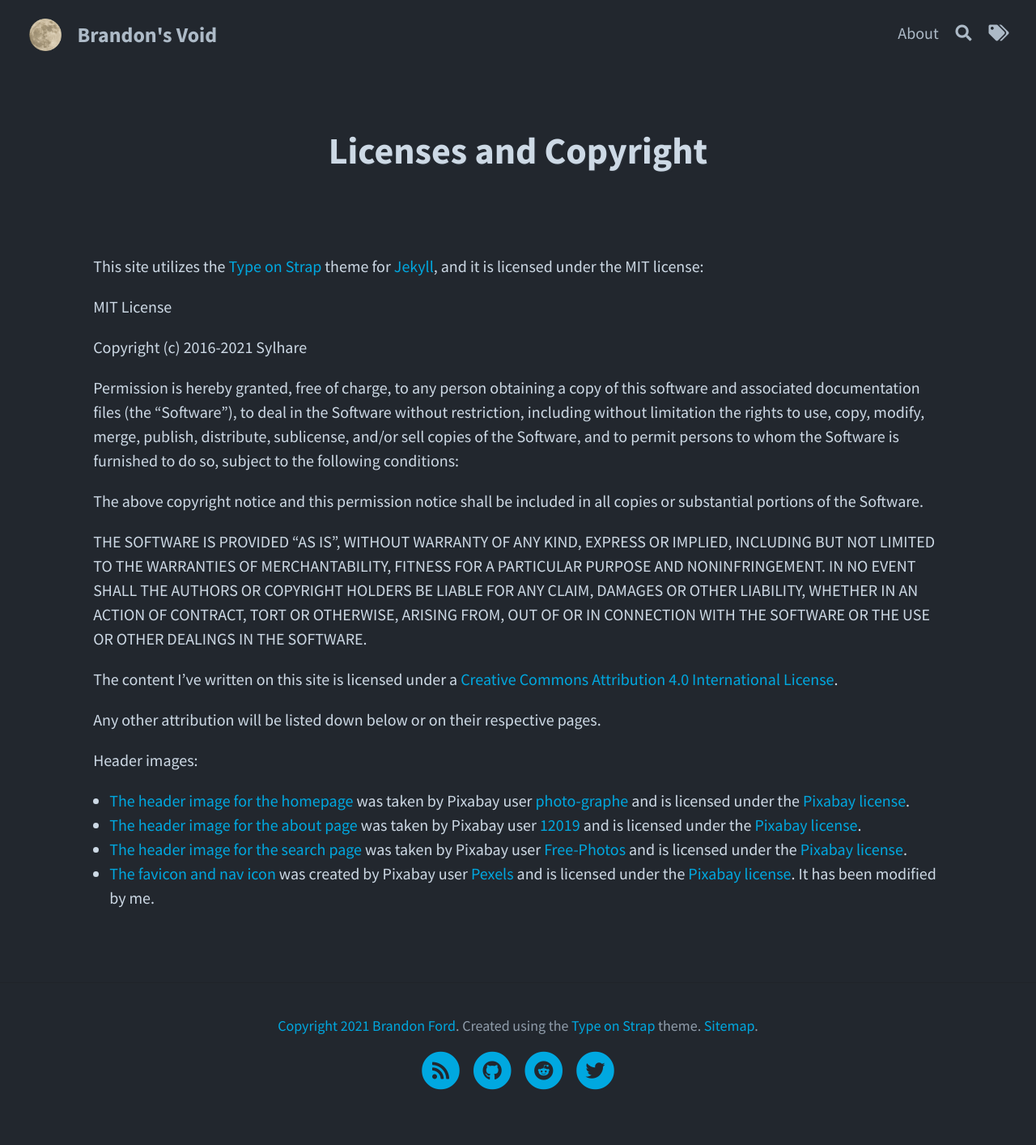
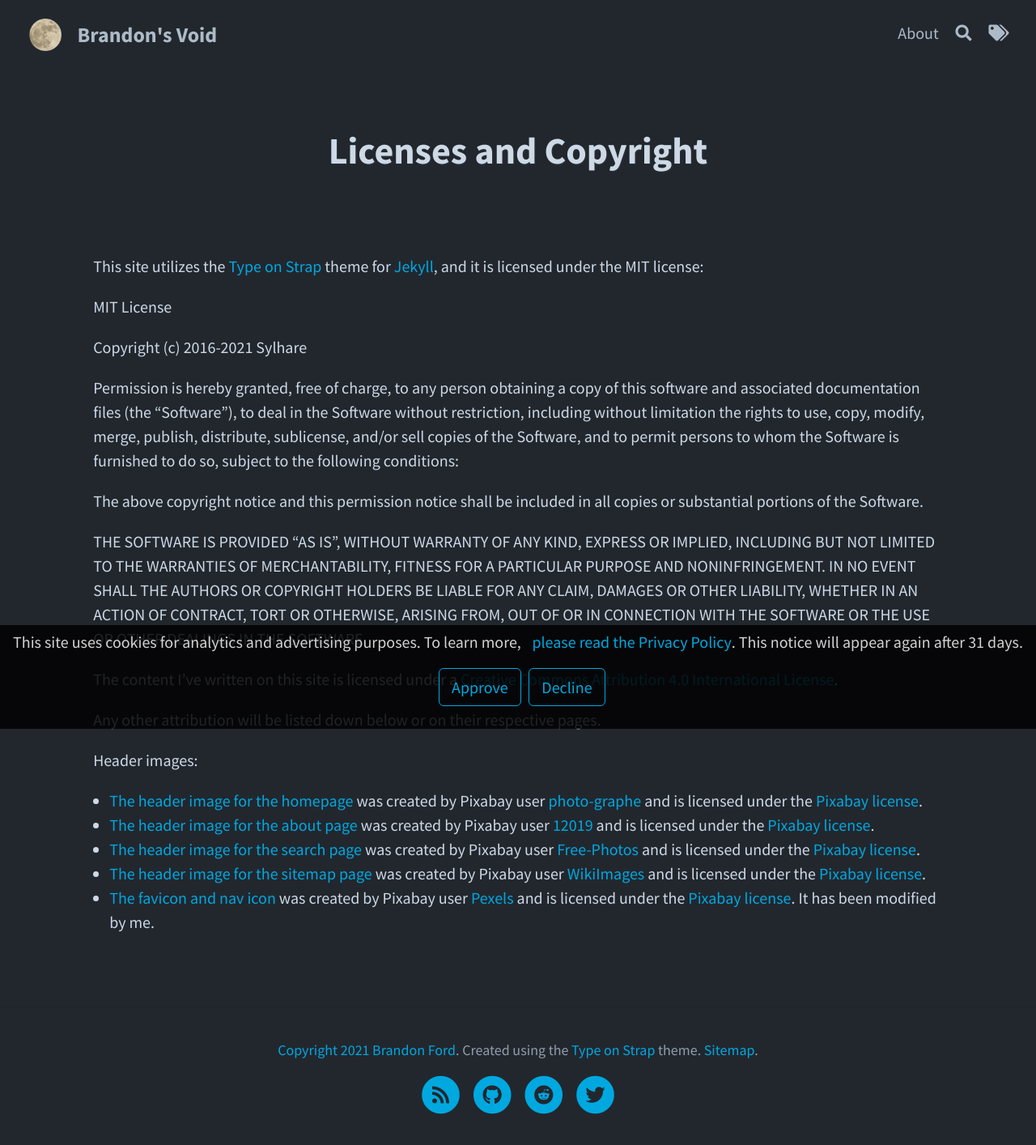
Before and after one commit to brandonrford/brandonrford.github.io, a Jekyll site: the page built from pages/license.md, in a window 1280 px wide. Shown: the whole page at 81% size. Built offline with Jekyll 4.4.1, drawn with Linux system fonts in a browser that asks for light colours; before the commit the page ends 1384 px from its top, so only the background shows below that.

Commit message:
Added Google Analytics Info
Updated to include Google Analytics and AdSense code

```diff
--- a/_config.yml
+++ b/_config.yml
@@ -1,6 +1,6 @@
 # SITE CONFIGURATION
 baseurl: "/"
-url: "https://brandonrford.github.io"
+url: "https://brandonsvoid.com"
 
 # THEME-SPECIFIC CONFIGURATION
 title: Brandon's Void                                # site's title
@@ -22,10 +22,10 @@
 # Features
 # More in the _data folder for share buttons, author and language
 # For layout customization, go to the "_sass > base" folder, and check "_variables.scss"
-katex: false                                             # Enable if using math markup
-mermaid: false                                           # Enable mermaid-js for sequence and diagrams
-google_analytics:                                       # Tracking ID, e.g. "UA-000000-01"
-cookie_consent: false                                   # To respect the usage of cookies
+katex:                                              # Enable if using math markup
+mermaid:                                            # Enable mermaid-js for sequence and diagrams
+google_analytics: G-WZ4J8H6Q3N                                      # Tracking ID, e.g. "UA-000000-01"
+cookie_consent: true                                   # To respect the usage of cookies
 color_theme: dark                                       # auto, dark or light
 
 # PAGINATION
--- a/_data/language.yml
+++ b/_data/language.yml
@@ -12,8 +12,6 @@
 str_previous_page: "Prev"
 str_javascript_required_disqus: "Please enable JavaScript to view comments."
 str_no_result_found: "No result found"
-str_cookie_approve: "Approve"
-str_cookie_disclaimer: "We would like to use third party cookies and scripts to improve the functionality of this website."
 str_months: [January, February, March, April, May, June, July, August, September, October, November, December]
 
 # Localization settings
--- a/_includes/default/head.html
+++ b/_includes/default/head.html
@@ -54,14 +54,14 @@
 
     <!-- Google Analytics / Cookie Consent -->
     <script>
-      const cookieName = 'cookie-notice-dismissed-{{ site.url }}';
-      const isCookieConsent = '{{ site.cookie_consent }}';
-      const analyticsName = '{{ site.google_analytics }}';
+        const cookieName = 'cookie-notice-dismissed-{{ site.url }}';
+        const isCookieConsent = '{{ site.cookie_consent }}';
+        const analyticsName = '{{ site.google_analytics }}';
     </script>
 
     {% if site.cookie_consent %}
-        <span id="cookie-notice"><span>{{ site.data.language.str_cookie_disclaimer | default: "We would like to use third party cookies and scripts to improve the functionality of this website." }}
-          </span><a id="cookie-notice-accept" class="button">{{ site.data.language.str_cookie_approve | default: "Approve" }}</a>
+        <span id="cookie-notice"><span>This site uses cookies for analytics and advertising purposes. To learn more, <a href="/privacy/">please read the Privacy Policy</a>. This notice will appear again after 31 days.
+          </span><a id="cookie-notice-accept" class="button">Approve</a><a id="cookie-notice-decline" class="button">Decline</a>
         </span>
     {% endif %}
     {% if site.google_analytics %}
@@ -69,6 +69,8 @@
         <script async src="https://www.googletagmanager.com/gtag/js?id={{ site.google_analytics }}"></script>
         <!-- Page analysis (analytics.js) -->
         <script async src='https://www.google-analytics.com/analytics.js'></script>
+        <!-- AdSense -->
+        <script data-ad-client="ca-pub-8390439825109007" async src="https://pagead2.googlesyndication.com/pagead/js/adsbygoogle.js"></script>
     {% endif %}
 
     <!-- seo tags -->
--- a/pages/license.md
+++ b/pages/license.md
@@ -34,7 +34,8 @@
 Any other attribution will be listed down below or on their respective pages.
 
 Header images:
-* [The header image for the homepage](https://pixabay.com/photos/moon-sea-full-moon-2762111/) was taken by Pixabay user [photo-graphe](https://pixabay.com/users/photo-graphe-2867425/) and is licensed under the [Pixabay license](https://pixabay.com/service/license/).
-* [The header image for the about page](https://pixabay.com/photos/francis-quadrangle-1618326/) was taken by Pixabay user [12019](https://pixabay.com/users/12019-12019/) and is licensed under the [Pixabay license](https://pixabay.com/service/license/).
-* [The header image for the search page](https://pixabay.com/photos/binoculars-looking-man-discovery-1209011/) was taken by Pixabay user [Free-Photos](https://pixabay.com/users/free-photos-242387/) and is licensed under the [Pixabay license](https://pixabay.com/service/license/).
+* [The header image for the homepage](https://pixabay.com/photos/moon-sea-full-moon-2762111/) was created by Pixabay user [photo-graphe](https://pixabay.com/users/photo-graphe-2867425/) and is licensed under the [Pixabay license](https://pixabay.com/service/license/).
+* [The header image for the about page](https://pixabay.com/photos/francis-quadrangle-1618326/) was created by Pixabay user [12019](https://pixabay.com/users/12019-12019/) and is licensed under the [Pixabay license](https://pixabay.com/service/license/).
+* [The header image for the search page](https://pixabay.com/photos/binoculars-looking-man-discovery-1209011/) was created by Pixabay user [Free-Photos](https://pixabay.com/users/free-photos-242387/) and is licensed under the [Pixabay license](https://pixabay.com/service/license/).
+* [The header image for the sitemap page](https://pixabay.com/photos/earth-world-map-continents-land-11595/) was created by Pixabay user [WikiImages](https://pixabay.com/users/wikiimages-1897/) and is licensed under the [Pixabay license](https://pixabay.com/service/license/).
 * [The favicon and nav icon](https://pixabay.com/photos/full-moon-night-sky-luna-moon-1869760/) was created by Pixabay user [Pexels](https://pixabay.com/users/pexels-2286921/) and is licensed under the [Pixabay license](https://pixabay.com/service/license/). It has been modified by me.
```
Also changed, not shown: assets/js/partials/cookie_consent_init.js (+11 -0 lines), pages/sitemap.md (+1 -0 lines), _includes/default/navbar.html (line endings or trailing spaces), assets/img/map.jpg (added), assets/img/test_ad.jpg (added), assets/js/main.min.js, 1 other file.
